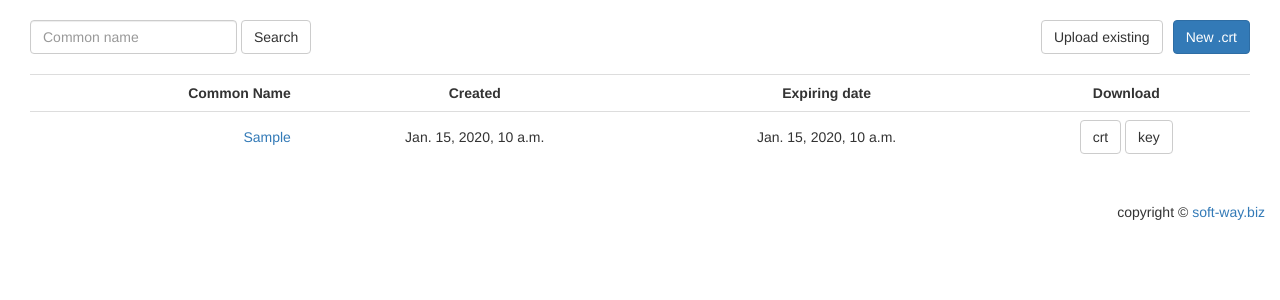
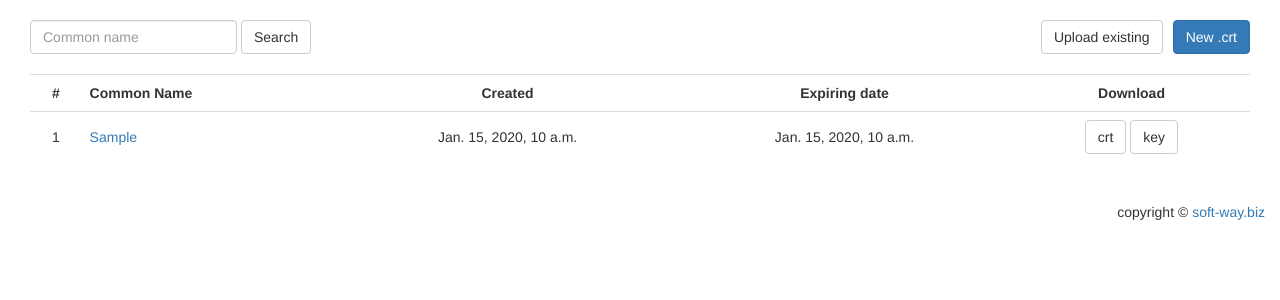
Before and after one commit to telminov/ca, a Django app: a page that uses core/templates/core/index.html in a window 1280 px wide. Shown: the part 72-372 px from the top of the page. Run offline with Django 3.2, Linux system fonts and the light colour scheme; tables that the repository leaves empty hold one stand-in row (values such as "Sample post"); some libraries are stand-ins or nearby versions.

Commit message:
#43 - нумерация и выравнивание

```diff
--- a/core/static/core/css/custom_style.css
+++ b/core/static/core/css/custom_style.css
@@ -56,9 +56,9 @@ textarea {
     text-align: center;
 }
 
-.main-table td:first-of-type,
-.main-table th:first-of-type {
-    text-align: right;
+.main-table td:nth-child(2),
+.main-table th:nth-child(2) {
+    text-align: left;
 }
 
 .main-table tr>td {
@@ -109,6 +109,11 @@ textarea {
     margin-top: 1rem;
     margin-bottom: 1rem;
 }
+
+.pagination-block {
+    text-align: center;
+}
+
 /* footer */
 footer {
     margin-top: 2rem;
--- a/core/templates/core/index.html
+++ b/core/templates/core/index.html
@@ -24,6 +24,7 @@
             </div>
             <table class="table main-table">
                 <tr>
+                    <th>#</th>
                     <th>Common Name</th>
                     <th>Created</th>
                     <th>Expiring date</th>
@@ -31,6 +32,7 @@
                 </tr>
                 {% for x in object_list %}
                     <tr>
+                        <td>{{ x.id }}</td>
                         <td><a href="{% url 'view_crt' pk=x.pk %}">{{ x.cn }}</a></td>
                         <td class="cn-table-date">{{ x.date_start }}</td>
                         <td class="cn-table-date">{{ x.date_end }}</td>
```
